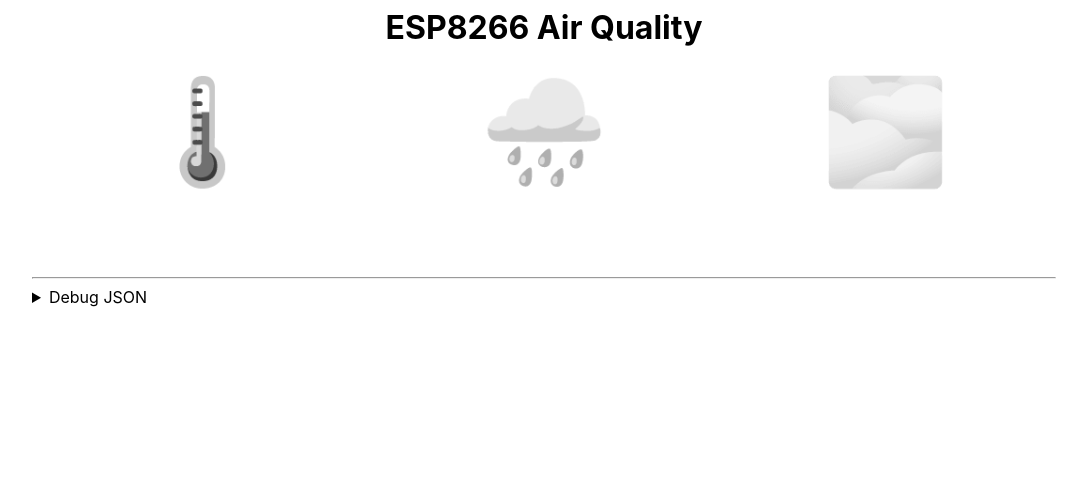
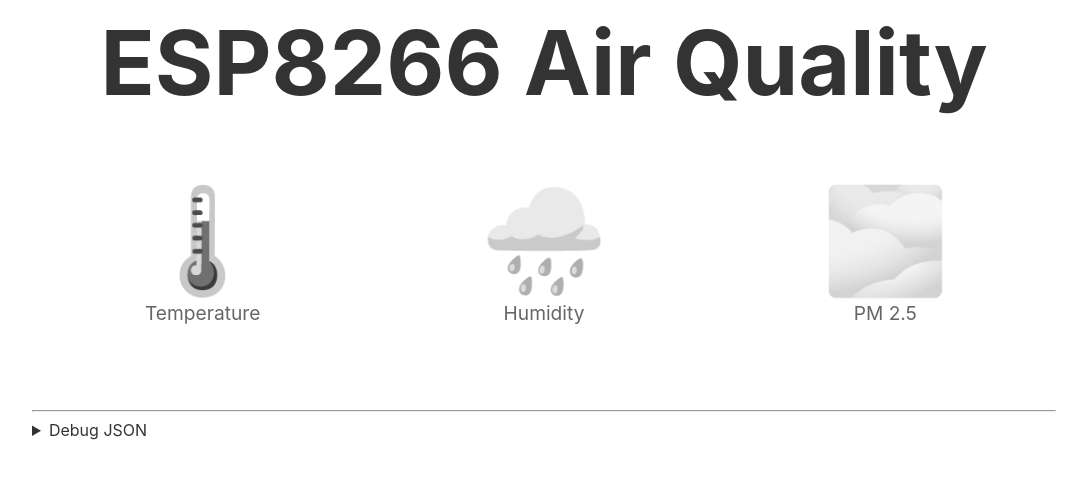
Before and after one commit to tenderlove/esp8266aq, a plain HTML site: page firmware/data/index.html in a window 1280 px wide. Shown: the whole page, without its empty margins (96-1183 px from the left). Drawn offline with Linux system fonts and the light colour scheme; no server answers.

Commit message:
Improve page styling

```diff
--- a/firmware/data/index.html
+++ b/firmware/data/index.html
@@ -5,6 +5,10 @@
     <style>
       body {
         font-family: -apple-system, BlinkMacSystemFont, "Segoe UI", Roboto, Helvetica, Arial, sans-serif, "Apple Color Emoji", "Segoe UI Emoji", "Segoe UI Symbol";
+        color: #333;
+      }
+      h1 {
+        font-size: 7vw;
       }
       .content {
         margin: auto;
@@ -32,6 +36,11 @@
         visibility: hidden;
       }
 
+      .summary-table .description {
+        color: #666;
+        font-size: 30%;
+      }
+
       .summary-table .emoji {
         font-size: 8vw;
       }
@@ -51,14 +60,17 @@
       <div class="summary-table">
         <div class="cell temperature js-temperature">
           <div class="emoji">🌡️</div>
+          <div class="description">Temperature</div>
           <div class="value"><span class="js-value"></span><span class=unit>°C</span></div>
         </div>
         <div class="cell humidity js-humidity">
           <div class="emoji">🌧️</div>
+          <div class="description">Humidity</div>
           <div class="value"><span class="js-value"></span><span class="unit">%</span></div>
         </div>
         <div class="cell pm25 js-pm25">
           <div class="emoji">🌫️</div>
+          <div class="description">PM 2.5</div>
           <div class="value"><span class="js-value"></span><span class="unit">μg/m³</span></div>
         </div>
       </div>
```
